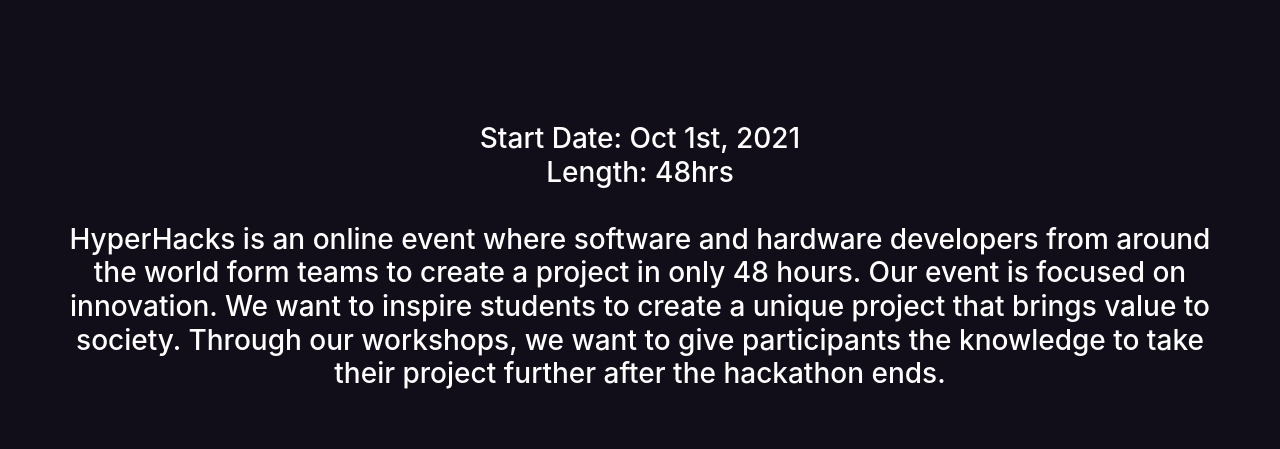
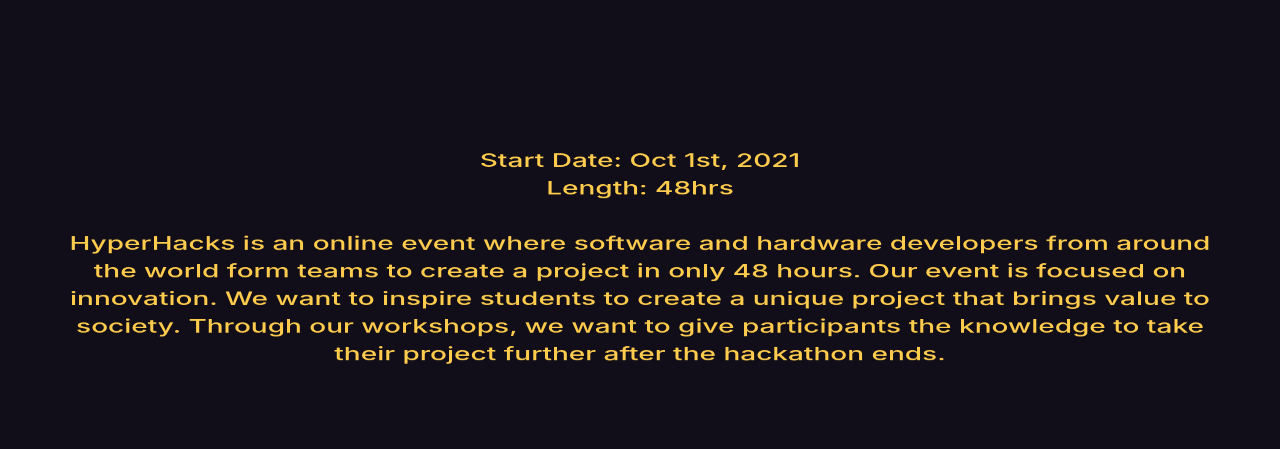
Before and after one commit to HyperHacksHackathon/OctoEnigma, a React (Create React App) app: page / in a window 1280 px wide. Shown: the part 2100-2549 px from the top of the page. Built offline with nearby package versions, Linux system fonts and the light colour scheme; a web font is replaced by a local one.

Commit message:
star wars v2

```diff
--- a/src/App.js
+++ b/src/App.js
@@ -54,9 +54,12 @@
           }}></div>
           {/* <h1>About HyperHacks</h1> */}
           <div style={{
-            // transform: 'rotate3d(1, 0, 0, ' + (60 - (Math.max((this.state.scrollPosition - 2), 0) * 200)) + 'deg)',
+            transform: 'rotate3d(1, 0, 0, 50deg)',
+            color: '#FFCC4D'
           }}>
-          <h3 className='px-5'>
+          <h3 className='px-5' style={{
+            lineHeight: '43px'
+          }}>
             Start Date: Oct 1st, 2021 <br></br>
             Length: 48hrs <br></br><br></br>
           HyperHacks is an online event where software and hardware developers from around the world form teams to create a project in only 48 hours. Our event is focused on innovation. We want to inspire students to create a unique project that brings value to society. Through our workshops, we want to give participants the knowledge to take their project further after the hackathon ends.
```
